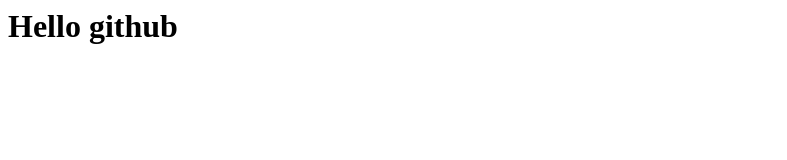
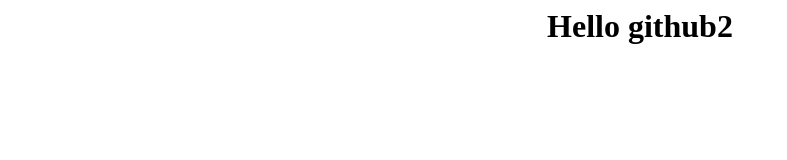
Before and after one commit to GregProgrammer/Test1, a plain HTML site: page root/index.html in a window 1280 px wide. Shown: the whole page, without its empty margins (0-787 px from the left). Drawn offline with Linux system fonts and the light colour scheme.

Commit message:
Update index.html

```diff
--- a/root/index.html
+++ b/root/index.html
@@ -1 +1 @@
-<h1>Hello github</h1>
+<h1 align="center">Hello github2</h1>
```
